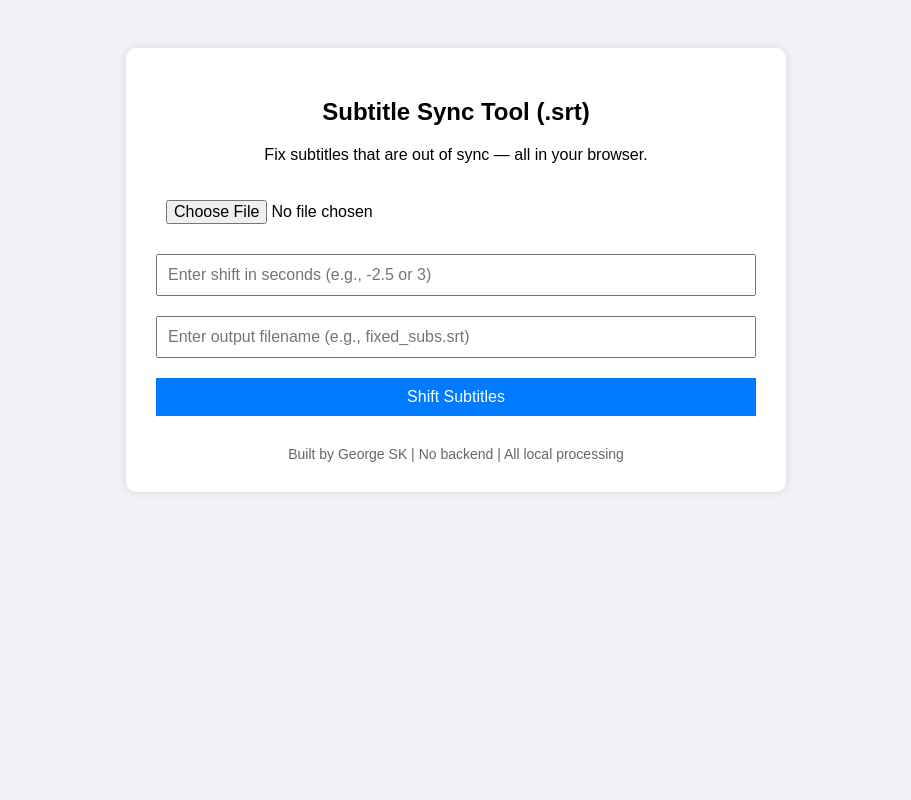
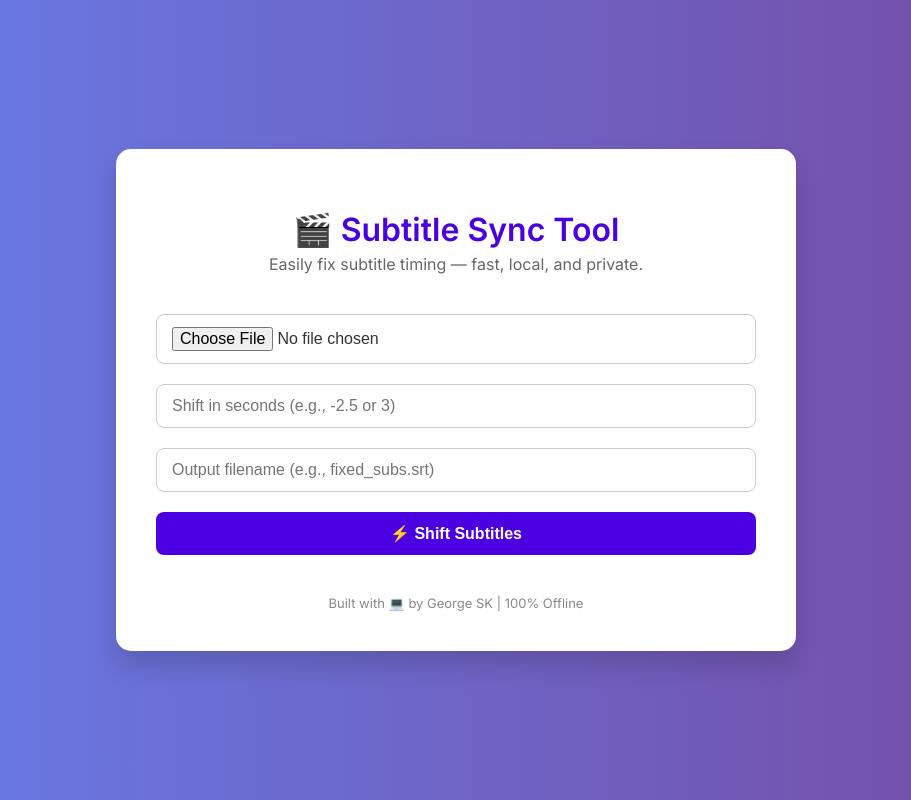
Before and after one commit to geoorgesk/subtitle-resync-tool, a plain HTML site: page index.html in a window 1280 px wide. Shown: the whole page, without its empty margins (184-1095 px from the left). Drawn offline with Linux system fonts and the light colour scheme.

Commit message:
with proper webpage

```diff
--- a/index.html
+++ b/index.html
@@ -4,19 +4,22 @@
   <meta name="viewport" content="width=device-width, initial-scale=1.0" />
   <title>Subtitle Sync Tool</title>
   <link rel="stylesheet" href="style.css">
+  <link href="https://fonts.googleapis.com/css2?family=Inter:wght@400;600&display=swap" rel="stylesheet">
 </head>
 <body>
   <div class="container">
-    <h2>Subtitle Sync Tool (.srt)</h2>
-    <p>Fix subtitles that are out of sync — all in your browser.</p>
+    <h1>🎬 Subtitle Sync Tool</h1>
+    <p class="tagline">Easily fix subtitle timing — fast, local, and private.</p>
 
-    <input type="file" id="srtFile" accept=".srt" />
-    <input type="number" id="shiftSeconds" placeholder="Enter shift in seconds (e.g., -2.5 or 3)" />
-    <input type="text" id="outputName" placeholder="Enter output filename (e.g., fixed_subs.srt)" />
-    <button onclick="shiftSubtitles()">Shift Subtitles</button>
+    <div class="card">
+      <input type="file" id="srtFile" accept=".srt" />
+      <input type="number" step="0.1" id="shiftSeconds" placeholder="Shift in seconds (e.g., -2.5 or 3)" />
+      <input type="text" id="outputName" placeholder="Output filename (e.g., fixed_subs.srt)" />
+      <button onclick="shiftSubtitles()">⚡ Shift Subtitles</button>
+    </div>
 
     <div class="footer">
-      Built by George SK | No backend | All local processing
+      Built with 💻 by George SK | 100% Offline
     </div>
   </div>
 
--- a/style.css
+++ b/style.css
@@ -1,38 +1,56 @@
 body {
-  font-family: Arial, sans-serif;
-  background-color: #f0f2f5;
+  font-family: 'Inter', sans-serif;
+  background: linear-gradient(to right, #667eea, #764ba2);
+  color: #333;
+  margin: 0;
+  padding: 0;
+  min-height: 100vh;
+  display: flex;
+  justify-content: center;
+  align-items: center;
+}
+.container {
+  background-color: #fff;
   padding: 40px;
+  border-radius: 15px;
+  box-shadow: 0 15px 25px rgba(0, 0, 0, 0.15);
+  max-width: 600px;
+  width: 90%;
   text-align: center;
 }
-.container {
-  background-color: white;
-  padding: 30px;
-  max-width: 600px;
-  margin: auto;
-  border-radius: 10px;
-  box-shadow: 0 0 10px rgba(0,0,0,0.1);
+h1 {
+  margin-bottom: 0;
+  color: #4a00e0;
+}
+.tagline {
+  font-size: 16px;
+  margin-top: 5px;
+  color: #666;
+}
+.card {
+  margin-top: 30px;
 }
 input, button {
+  width: 100%;
+  padding: 12px 15px;
   margin: 10px 0;
-  padding: 10px;
   font-size: 16px;
-  width: 100%;
-}
-input[type="file"] {
-  border: none;
+  border-radius: 8px;
+  border: 1px solid #ccc;
+  box-sizing: border-box;
 }
 button {
-  background-color: #007bff;
+  background-color: #4a00e0;
   color: white;
+  font-weight: bold;
   border: none;
-  cursor: pointer;
-  transition: background-color 0.3s;
+  transition: background 0.3s;
 }
 button:hover {
-  background-color: #0056b3;
+  background-color: #3a00b0;
 }
 .footer {
-  margin-top: 20px;
-  font-size: 14px;
-  color: #666;
+  margin-top: 30px;
+  font-size: 13px;
+  color: #888;
 }
```
Also changed, not shown: requirement.txt.
